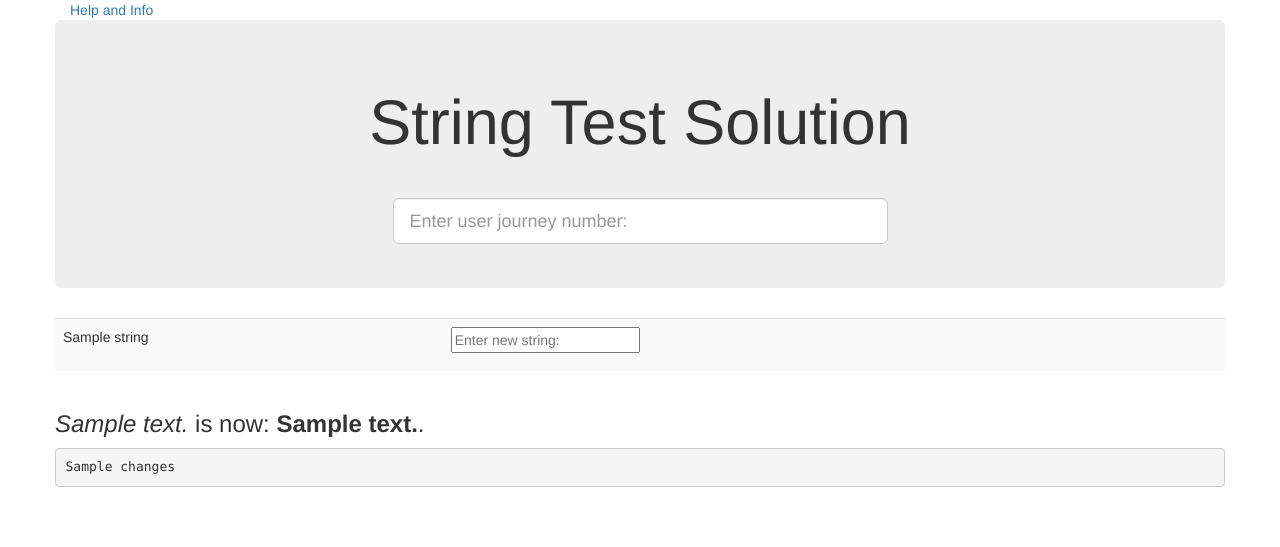
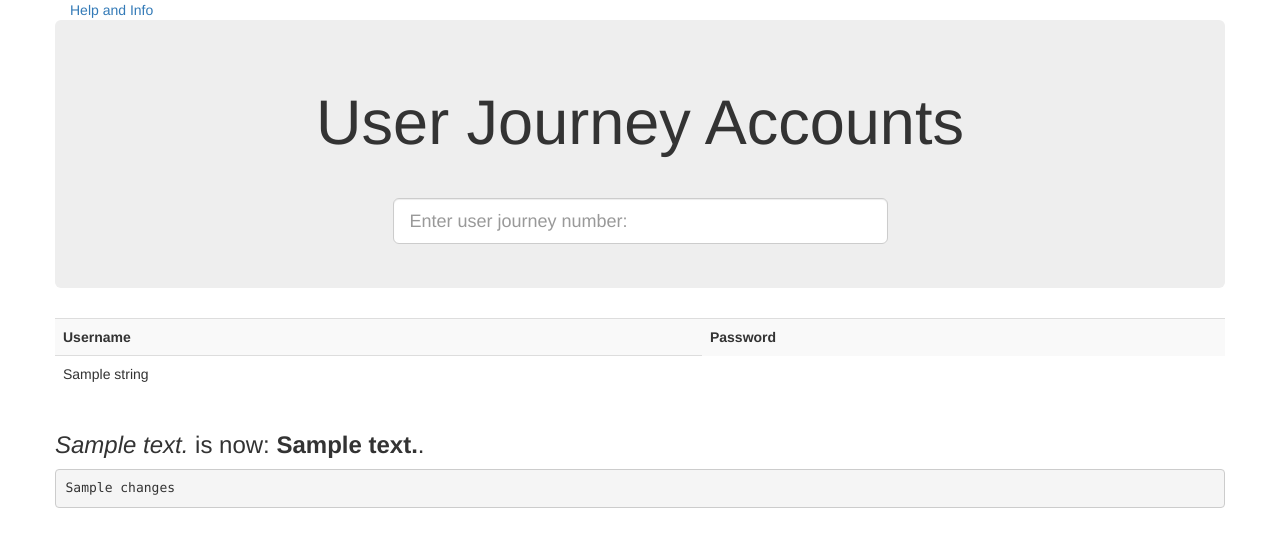
Before and after one commit to earendil/NoMoreStrings, a Django app: template onePage/templates/index.html in a window 1280 px wide. Shown: the top 547 px of the page. Run offline with Django 3.2, Linux system fonts and the light colour scheme; tables that the repository leaves empty hold one stand-in row (values such as "Sample post"); the template is opened without the code that fills it: values that come from a table or form of the project are taken from there, most other values are stand-ins (such as "Sample title", 1, 10 or a date in 2020); some libraries are stand-ins or nearby versions.

Commit message:
This is nothing to do with redBaron / using app to pick up accounts instead

```diff
--- a/onePage/templates/index.html
+++ b/onePage/templates/index.html
@@ -12,7 +12,7 @@
         <div class="row">
             <div class="jumbotron">
                 <div class="text-center">
-                    <h1>String Test Solution</h1>
+                    <h1>User Journey Accounts</h1>
                     <hr>
                     <div class="col-md-6 col-md-offset-3">
 
@@ -30,16 +30,22 @@
         <div class="row">
             <table id="id_list_table" class="table table-striped table-hover">
                 {% if items %}
+                     <tr>
+                       <th>Username</th>
+                       <th>Password</th>
+                     </tr>
                     {% for string in items %}
                         <tr>
-                            <td>{{ string }}</td>
-                            <td>
-                                <form method="POST">
-                                    {{ form.as_p }}
-                                    <input type="hidden" name="old_string" value="{{ forloop.counter0 }}" />
-                                    {% csrf_token %}
-                                </form>
-                            </td>
+                            {% for i in string %}
+                                <td>{{ i }}</td>
+                            <!--<td>-->
+                                <!--<form method="POST">-->
+                                    <!--{{ form.as_p }}-->
+                                    <!--<input type="hidden" name="old_string" value="{{ forloop.counter0 }}" />-->
+                                    <!--{% csrf_token %}-->
+                                <!--</form>-->
+                            <!--</td>-->
+                            {% endfor %}
                         </tr>
                     {% endfor %}
                 {% else %}
--- a/onePage/views.py
+++ b/onePage/views.py
@@ -22,7 +22,7 @@
                 response = []
                 status = str(e)
             else:
-                response = uj.string_list
+                response = uj.account_list
                 if not response:
                     status = "No strings found"
 
```
Also changed, not shown: onePage/models.py (+18 -0 lines).
